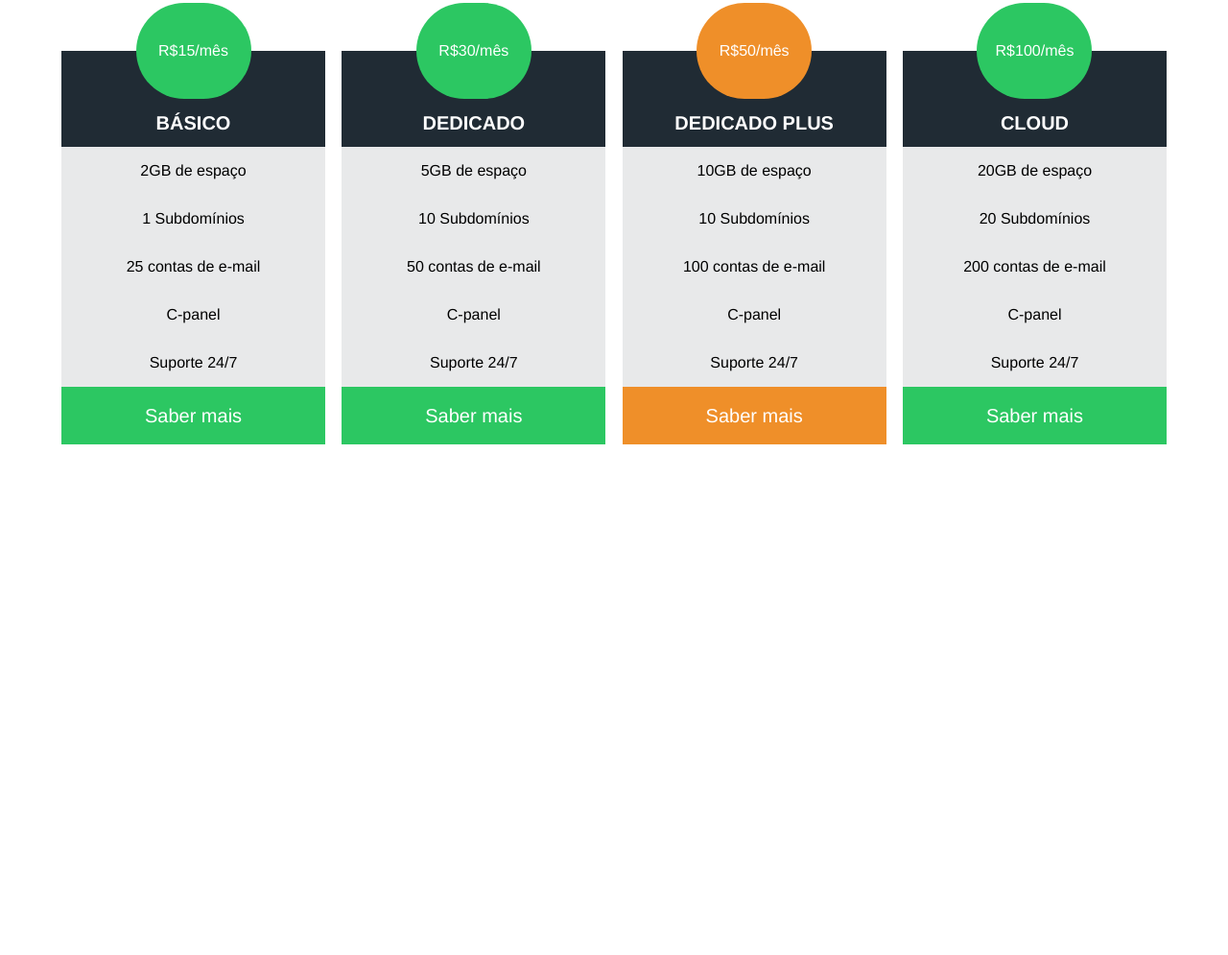
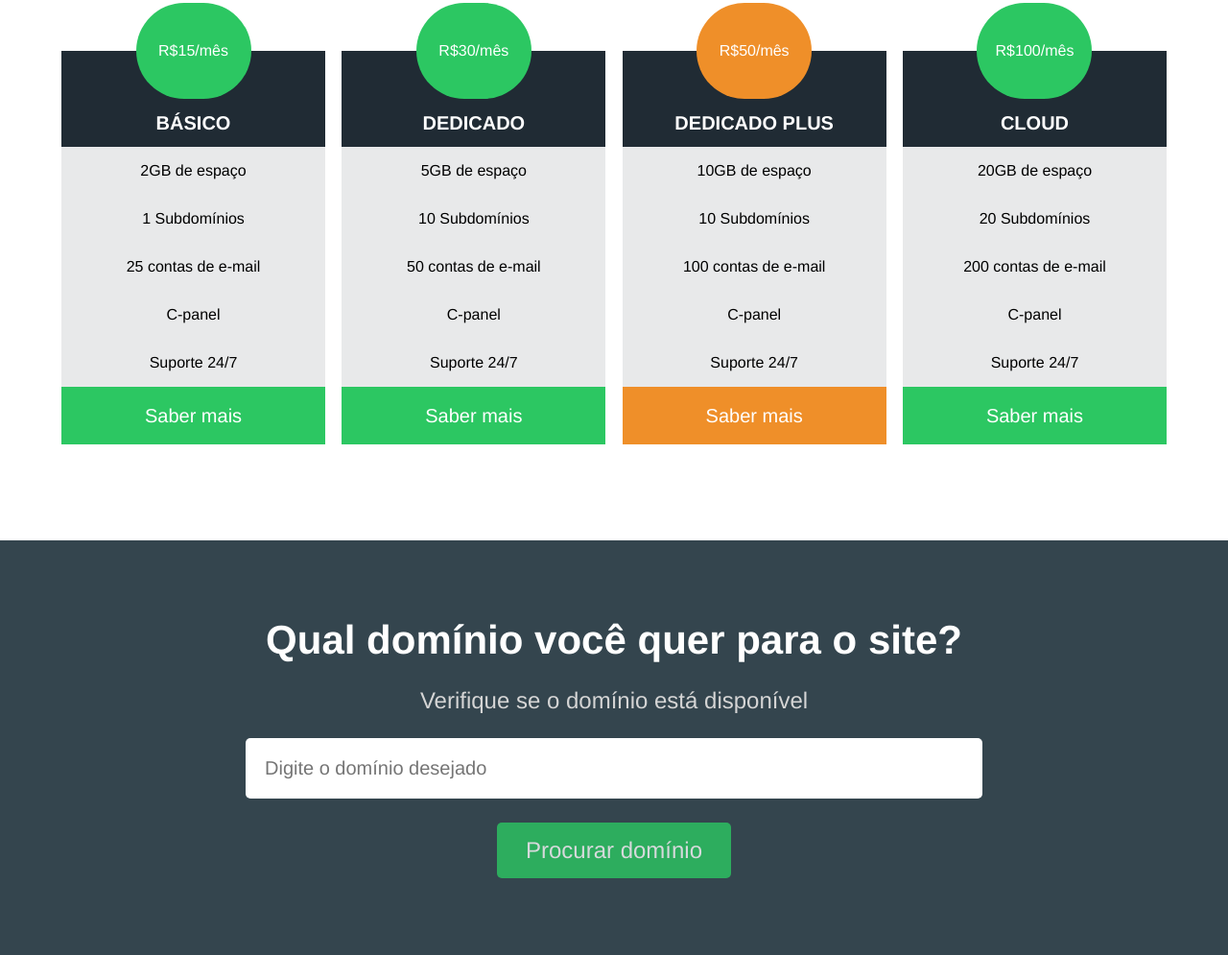
Before and after one commit to gustavojastrow/HDC_Host, a plain HTML site: page index.html in a window 1280 px wide. Shown: the part 1073-2068 px from the top of the page at 96% size. Before the commit the page ends 1636 px from the top, so only its background shows below. Drawn offline with Linux system fonts and the light colour scheme.

Commit message:
search field

```diff
--- a/index.html
+++ b/index.html
@@ -126,6 +126,18 @@
                   </div>
                 </div>
               </section>
+              <section class="search-container">
+                <h2>Qual domínio você quer para o site?</h2>
+                <p>Verifique se o domínio está disponível</p>
+                <form>
+                    <input type="text"
+                    name="domain"
+                    id="domain"
+                    placeholder="Digite o domínio desejado">
+                    <input type="submit"
+                    value="Procurar domínio">
+                </form>
+              </section>
         </main>
     </div>
 </body>
--- a/styles/styles.css
+++ b/styles/styles.css
@@ -195,3 +195,48 @@ nav{
 .plan .recommended {
     background-color: #ef8f29;
 }
+
+.search-container{
+    background-color: #34454e;
+    padding: 5rem 0;
+    text-align: center;
+}
+
+.search-container h2{
+    color: #fff;
+    margin-bottom: 15px;
+    font-size: 42px;
+}
+
+.search-container p{
+    color: #d5d5d5;
+    font-size: 24px;
+    margin: 25px;
+}
+
+.search-container input{
+    display: block;
+    border: none;
+    border-radius: 5px;
+    margin: 0 auto;
+}
+
+.search-container input[type="text"]{
+    width: 60%;
+    padding: 20px;
+    font-size: 20px;
+    margin-bottom: 25px;
+}
+
+.search-container input[type="submit"]{
+    background-color: #2cc762;
+    padding: 15px 30px;
+    color: #fff;
+    font-size: 24px;
+    cursor: pointer;
+    opacity: 0.8;
+}
+
+.search-container input[type="submit"]:hover{
+    opacity: 1;
+}
```
